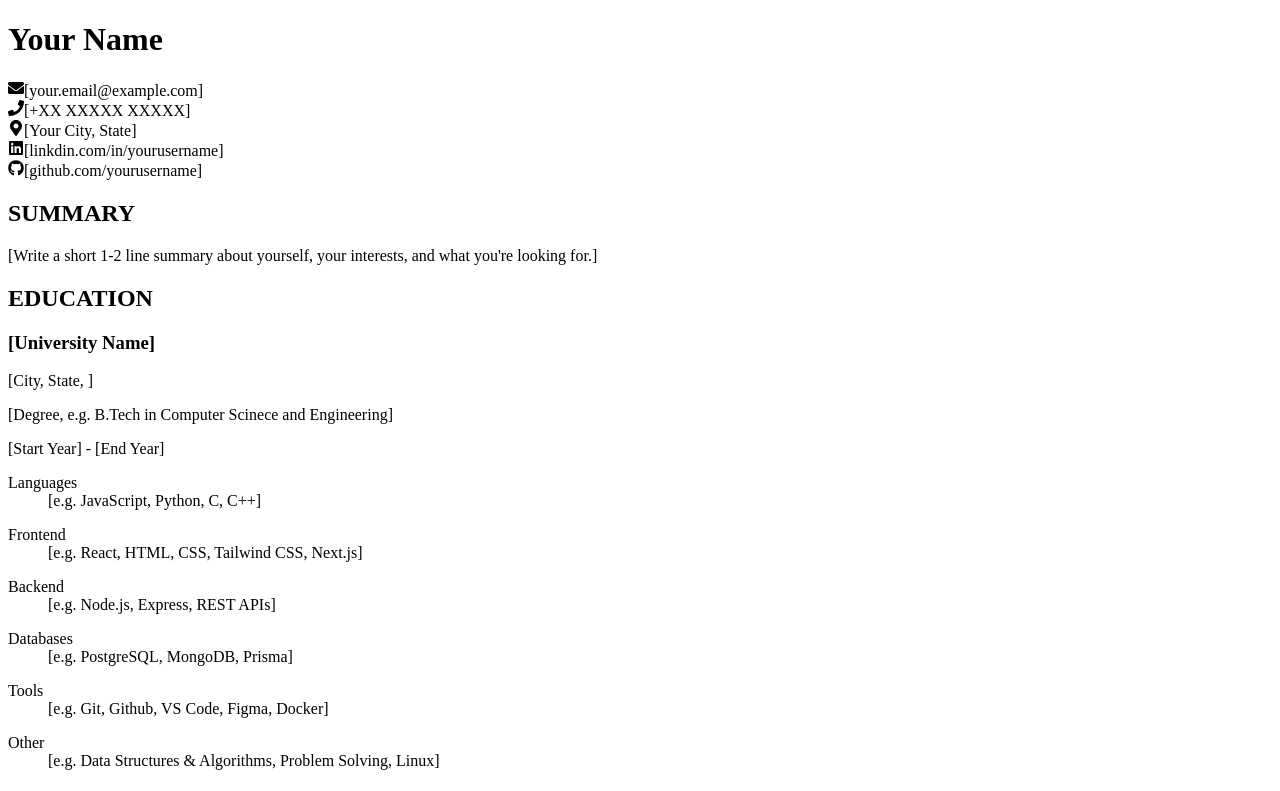
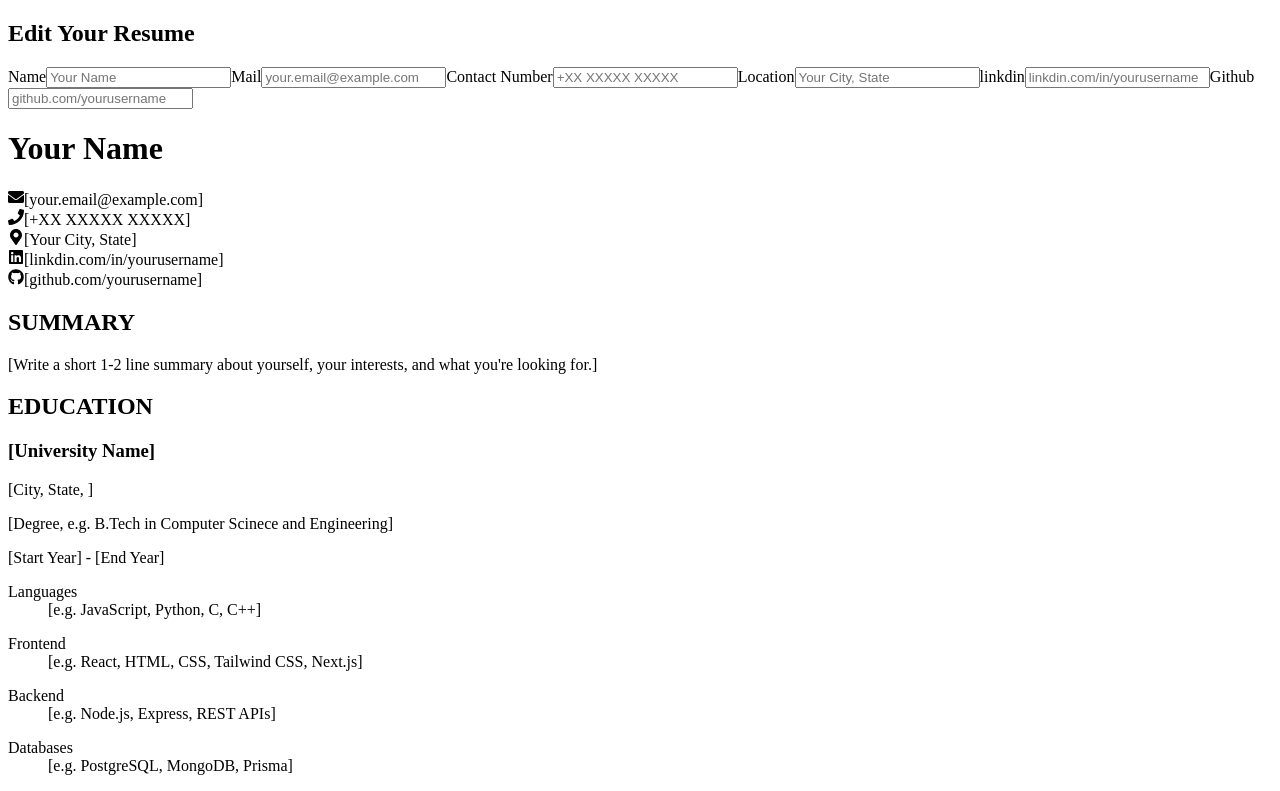
Before and after one commit to akshat-tyagi1/cvv-application, a React (Vite) app: page / in a window 1280 px wide. Shown: the top 791 px of the page. Built offline with nearby package versions, Linux system fonts and the light colour scheme.

Commit message:
feat: add general info form

```diff
--- a/src/App.jsx
+++ b/src/App.jsx
@@ -5,14 +5,14 @@ import Skills from "./components/skills";
 import Experience from "./components/experience";
 import Projects from "./components/projects";
 import Achievements from "./components/achievement";
+import Sidebar from "./components/sidebar";
 
 function App() {
   const [generalInfo, setGeneralInfo] = useState({
     name: "Your Name",
     email: "your.email@example.com",
     contactNumber: "+XX XXXXX XXXXX",
-    city: "Your City",
-    state: "State",
+    location: "Your City, State",
     linkdin: "linkdin.com/in/yourusername",
     github: "github.com/yourusername",
     summary:
@@ -171,6 +171,7 @@ function App() {
 
   return (
     <div>
+      <Sidebar generalInfo={generalInfo} setGeneralInfo={setGeneralInfo} />
       <GeneralInfo generalInfo={generalInfo} />
       <Education education={education} />
       <Skills skills={skills} />
--- /dev/null
+++ b/src/components/generalInfoForm.jsx
@@ -0,0 +1,85 @@
+function GeneralInfoForm({ generalInfo, setGeneralInfo }) {
+  return (
+    <div>
+      <label htmlFor="">Name</label>
+      <input
+        id=""
+        type="text"
+        placeholder={generalInfo.name}
+        onChange={(e) =>
+          setGeneralInfo({
+            ...generalInfo,
+            name: e.target.value,
+          })
+        }
+      />
+
+      <label htmlFor="">Mail</label>
+      <input
+        id=""
+        type="text"
+        placeholder={generalInfo.email}
+        onChange={(e) =>
+          setGeneralInfo({
+            ...generalInfo,
+            email: e.target.value,
+          })
+        }
+      />
+
+      <label htmlFor="">Contact Number</label>
+      <input
+        id=""
+        type="text"
+        placeholder={generalInfo.contactNumber}
+        onChange={(e) =>
+          setGeneralInfo({
+            ...generalInfo,
+            contactNumber: e.target.value,
+          })
+        }
+      />
+
+      <label htmlFor="">Location</label>
+      <input
+        id=""
+        type="text"
+        placeholder={generalInfo.location}
+        onChange={(e) =>
+          setGeneralInfo({
+            ...generalInfo,
+            location: e.target.value,
+          })
+        }
+      />
+
+      <label htmlFor="">linkdin</label>
+      <input
+        id=""
+        type="text"
+        placeholder={generalInfo.linkdin}
+        onChange={(e) =>
+          setGeneralInfo({
+            ...generalInfo,
+            linkdin: e.target.value,
+          })
+        }
+      />
+
+      <label htmlFor="">Github</label>
+      <input
+        id=""
+        type="text"
+        placeholder={generalInfo.github}
+        onChange={(e) =>
+          setGeneralInfo({
+            ...generalInfo,
+            github: e.target.value,
+          })
+        }
+      />
+    </div>
+  );
+}
+
+export default GeneralInfoForm;
--- a/src/components/genereralInfo.jsx
+++ b/src/components/genereralInfo.jsx
@@ -7,7 +7,7 @@ import {
 } from "react-icons/fa";
 
 function GeneralInfo({ generalInfo }) {
-  const { name, email, contactNumber, city, state, linkdin, github, summary } =
+  const { name, email, contactNumber, location, linkdin, github, summary } =
     generalInfo;
 
   return (
@@ -25,7 +25,7 @@ function GeneralInfo({ generalInfo }) {
         <div>
           <FaMapMarkerAlt size={16} />
           <span>
-            [{city}, {state}]
+            [{location}]
           </span>
         </div>
         <div>
--- /dev/null
+++ b/src/components/sidebar.jsx
@@ -0,0 +1,18 @@
+import GeneralInfoForm from "./generalInfoForm";
+
+function Sidebar({ generalInfo , setGeneralInfo}) {
+  return (
+    <div>
+      <h2>Edit Your Resume</h2>
+
+      <form action="">
+        <GeneralInfoForm
+          generalInfo={generalInfo}
+          setGeneralInfo={setGeneralInfo}
+        />
+      </form>
+    </div>
+  );
+}
+
+export default Sidebar;
```
